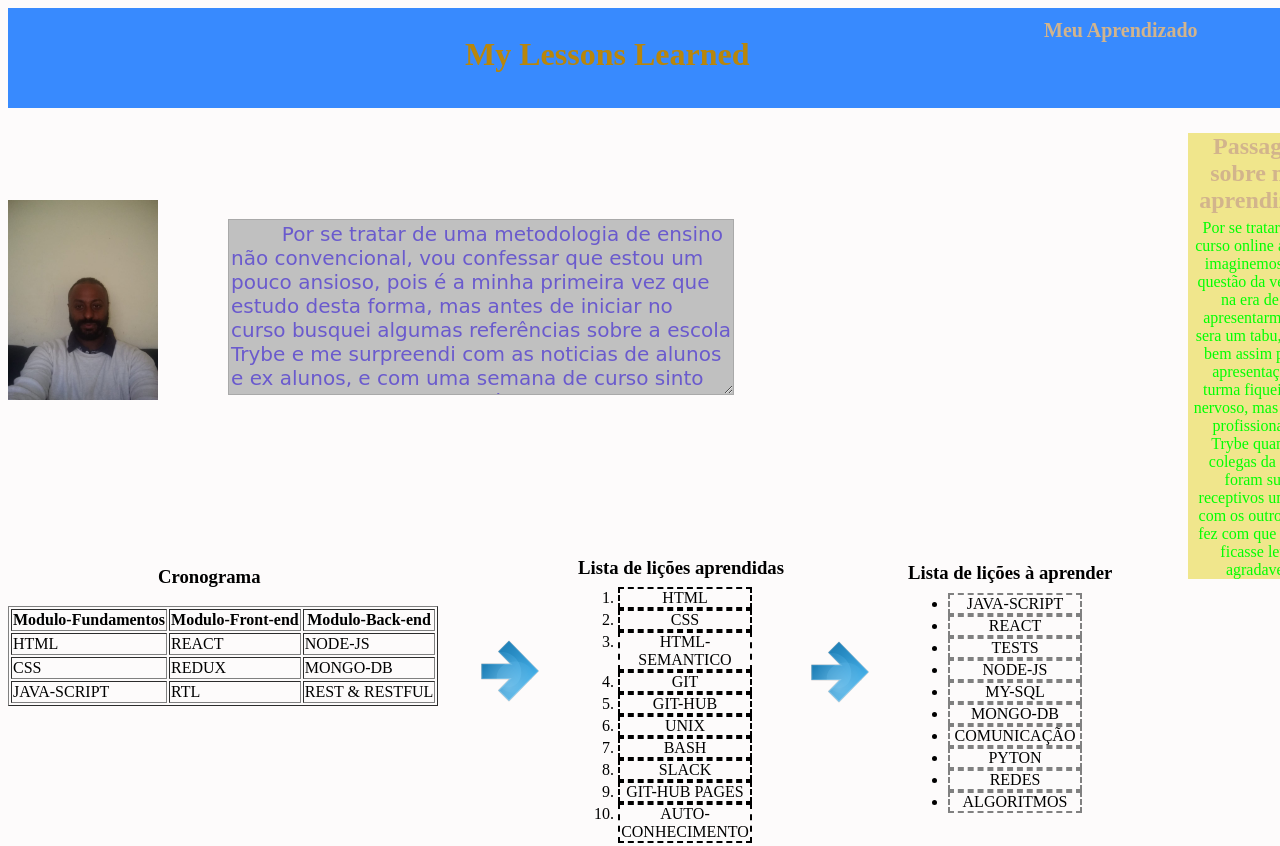
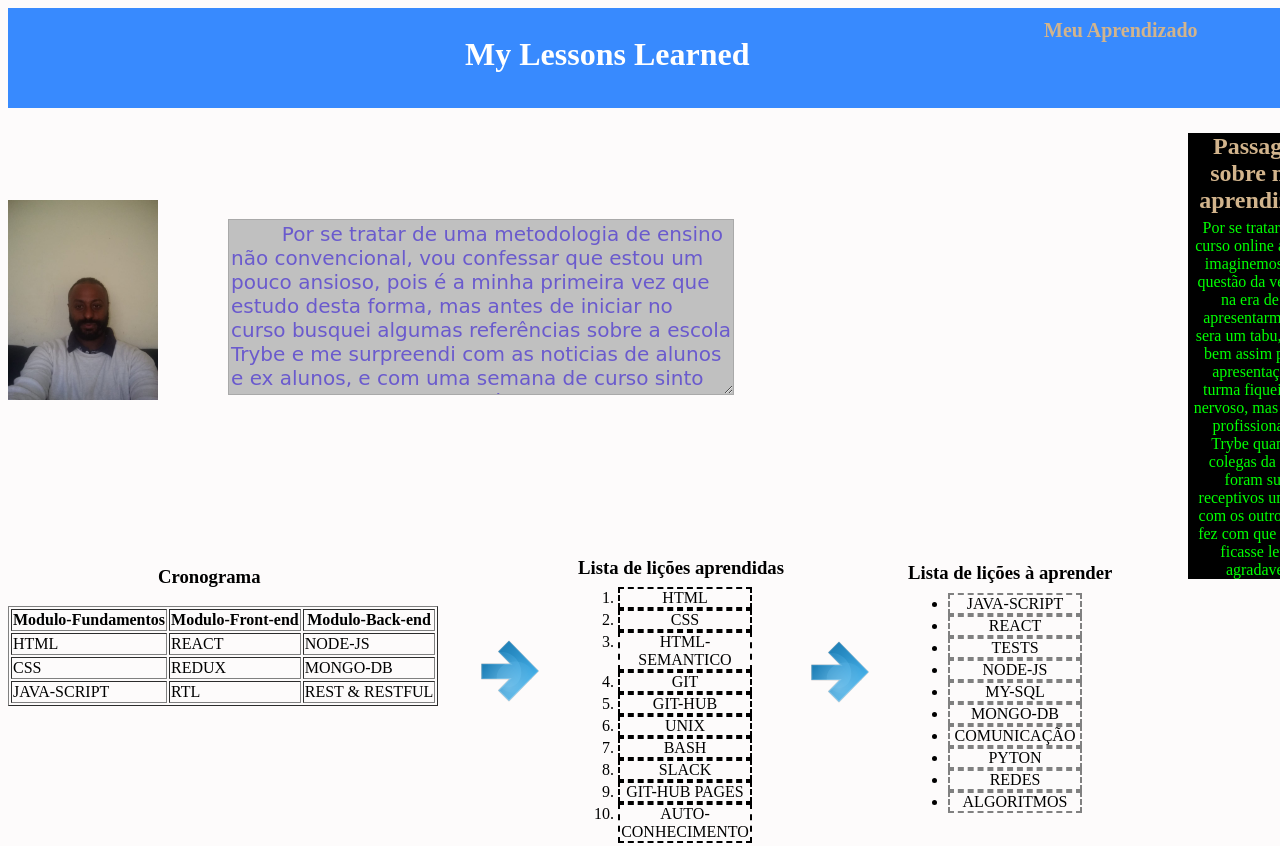
Before and after one commit to SCALAMBRINESOUZA/sharedProjects, a website: page project-lessons-learned/index.html in a window 1280 px wide. Shown: the top 846 px of the page. Drawn offline with Linux system fonts and the light colour scheme.

Commit message:
alter css

```diff
--- a/project-lessons-learned/style.css
+++ b/project-lessons-learned/style.css
@@ -9,7 +9,7 @@
     top: 0;
     position: fixed;
     left: 450px;
-    color:darkgoldenrod;
+    color:white;
     margin: 15px;
 }
 
@@ -122,7 +122,7 @@ aside {
     position: relative;
     left: 1180px;
     top: 20px;
-    background-color: khaki;
+    background-color: black;
     color:lime;
     text-align: center;
 
```
